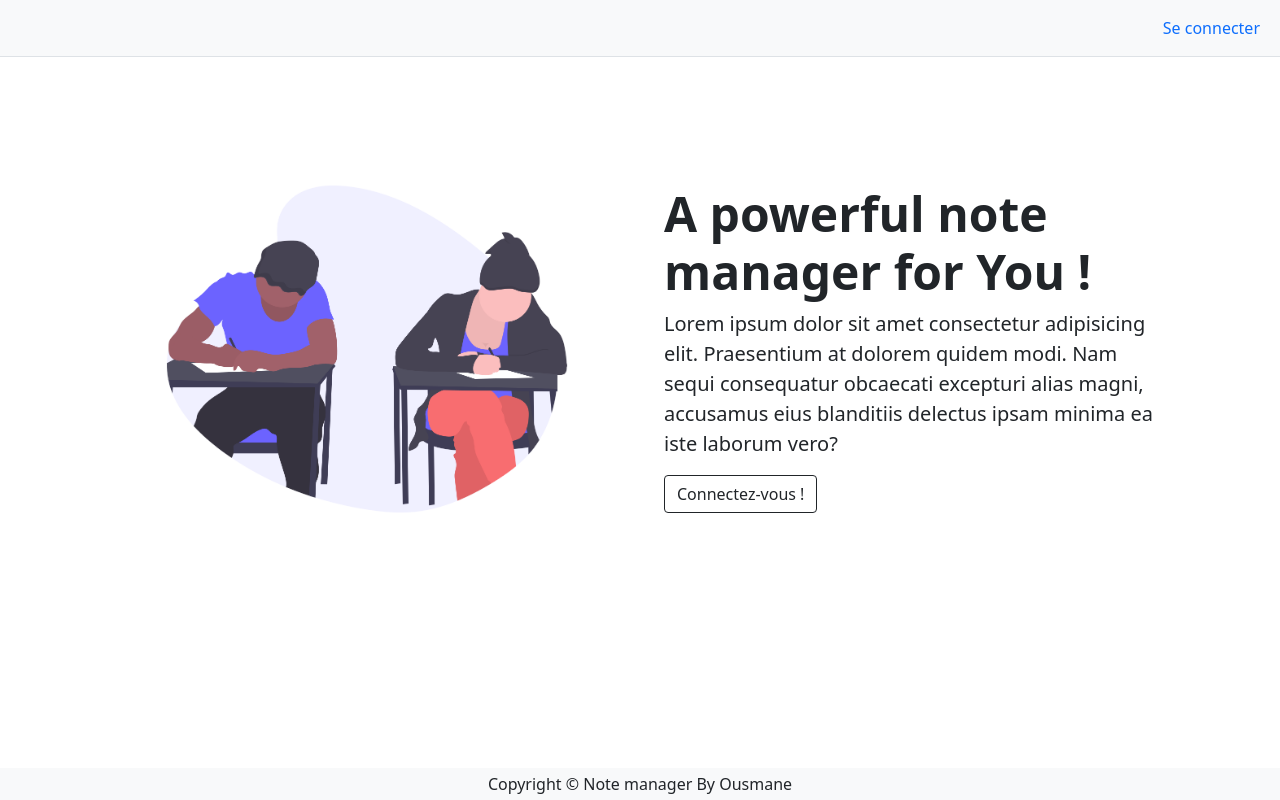
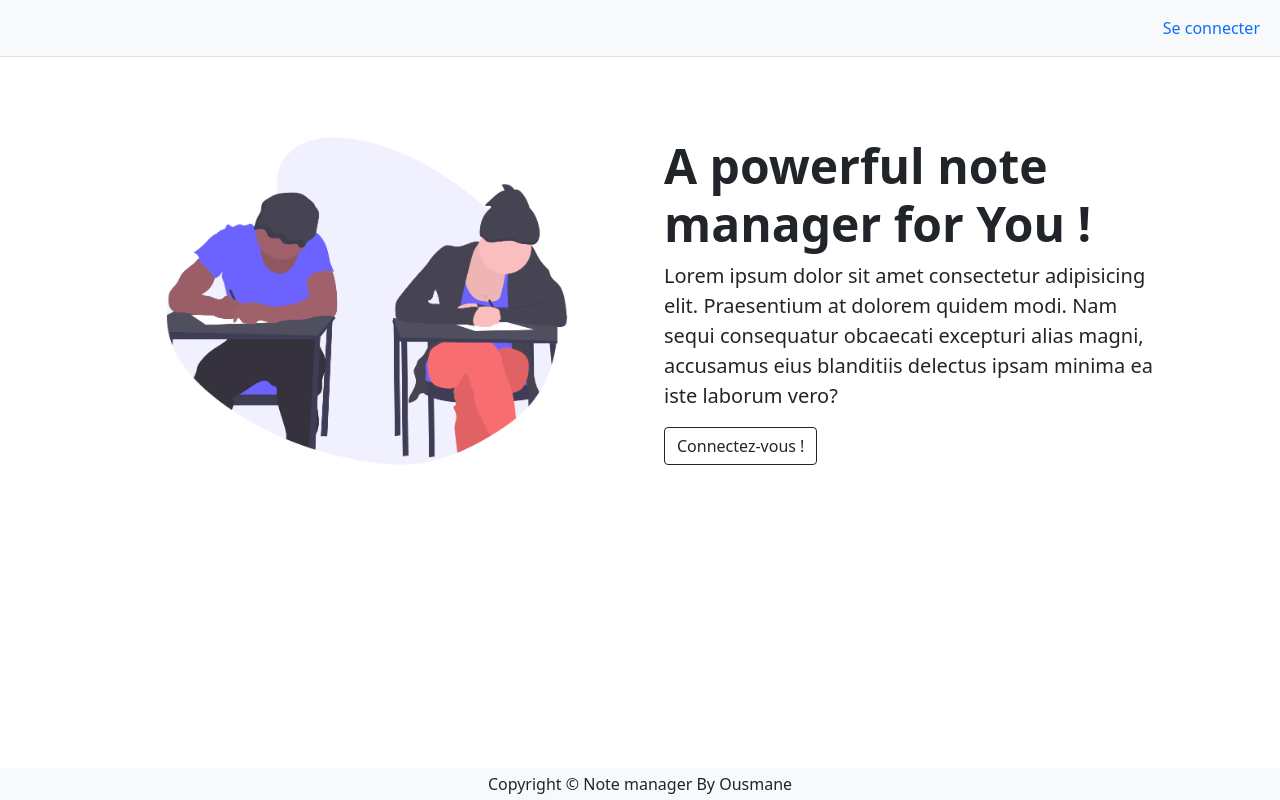
Before and after one commit to ousmab/gestion_note, a React (Create React App) app: page / in a window 1280 px wide. Built offline with nearby package versions, Linux system fonts and the light colour scheme.

Commit message:
add react router dom

```diff
--- a/package.json
+++ b/package.json
@@ -9,6 +9,7 @@
     "axios": "^0.21.1",
     "react": "^17.0.2",
     "react-dom": "^17.0.2",
+    "react-router-dom": "^5.2.1",
     "react-scripts": "4.0.3",
     "web-vitals": "^1.1.2"
   },
--- a/src/App.js
+++ b/src/App.js
@@ -12,11 +12,11 @@ import Footer from './components/Footer'
 
   render() {
     return (
-      <div>
+      <>
         <Header />
         <Main />
         <Footer />
-      </div>
+      </>
     )
   }
 }
--- a/src/components/Header.js
+++ b/src/components/Header.js
@@ -2,7 +2,7 @@ import React from 'react'
 
 export default function Header() {
     return (
-        <nav className="navbar navbar-expand-lg navbar-light bg-light border-bottom">
+        <nav className="navbar navbar-expand-lg navbar-light bg-light border-bottom sticky-top">
             <div className="container-fluid">
 
                 <button className="navbar-toggler" type="button" data-bs-toggle="collapse" data-bs-target="#navbarSupportedContent" aria-controls="navbarSupportedContent" aria-expanded="false" aria-label="Toggle navigation"><span className="navbar-toggler-icon"></span></button>
--- a/src/components/Main.js
+++ b/src/components/Main.js
@@ -4,7 +4,7 @@ import React from 'react'
 function Main() {
     let img = process.env.PUBLIC_URL+"/school.png"
     return (
-        <section className="py-5">
+
             <div className="container px-4 px-lg-5 my-5">
                 <div className="row gx-4 gx-lg-5 align-items-center">
                     <div className="col-md-6"><img className="card-img-top mb-5 mb-md-0" src={img} alt="..." /></div>
@@ -14,13 +14,13 @@ function Main() {
 
                         <p className="lead">Lorem ipsum dolor sit amet consectetur adipisicing elit. Praesentium at dolorem quidem modi. Nam sequi consequatur obcaecati excepturi alias magni, accusamus eius blanditiis delectus ipsam minima ea iste laborum vero?</p>
                         <div className="d-flex">
-                            <button className="btn btn-outline-dark flex-shrink-0" type="button">
+                            <button className="btn btn-outline-dark" type="button">
                                Connectez-vous !</button>
                         </div>
                     </div>
                 </div>
             </div>
-        </section>
+
     )
 }
 
```
Also changed, not shown: 1 other file (tests, documents, lock files or other folders).
